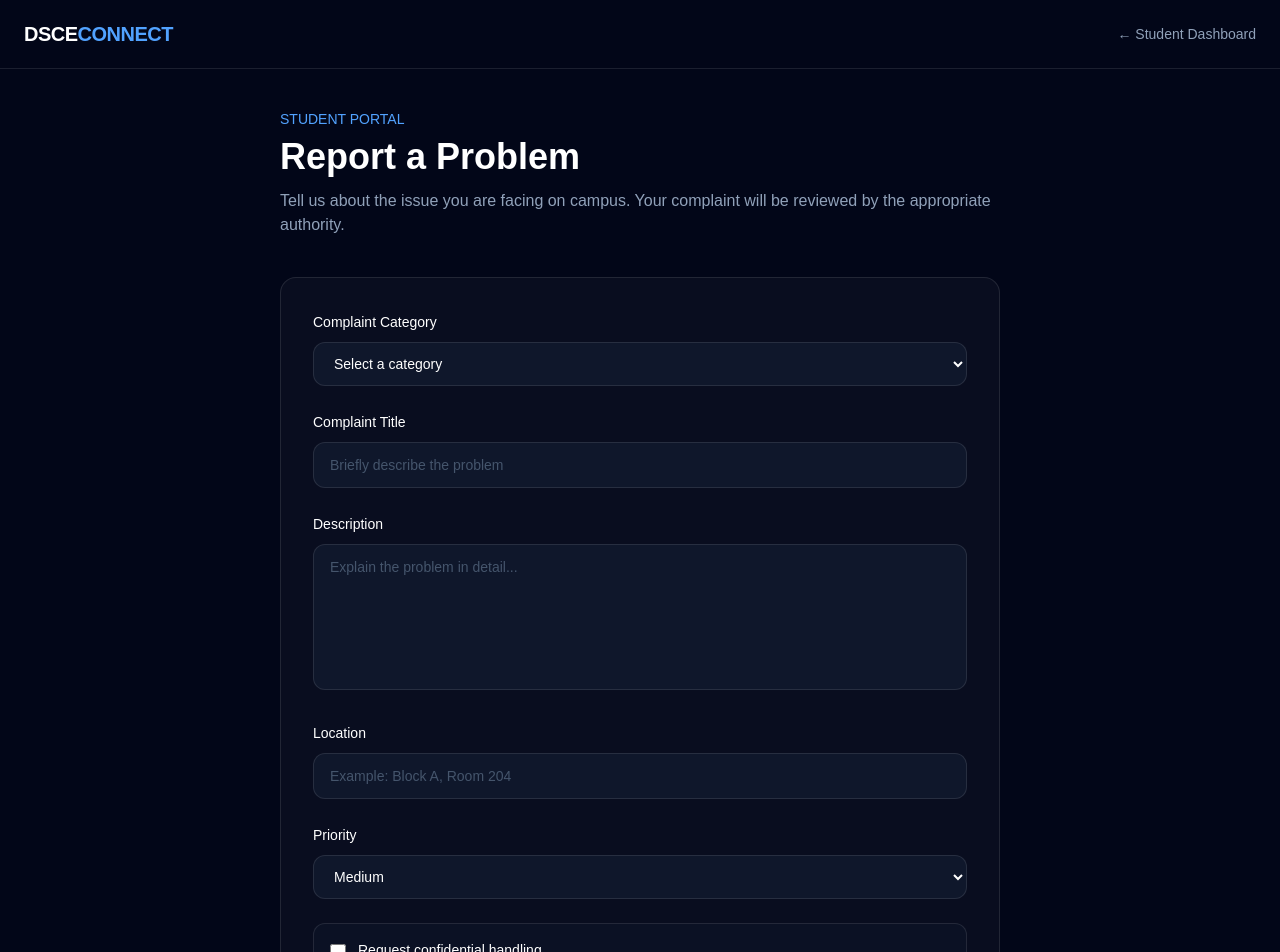
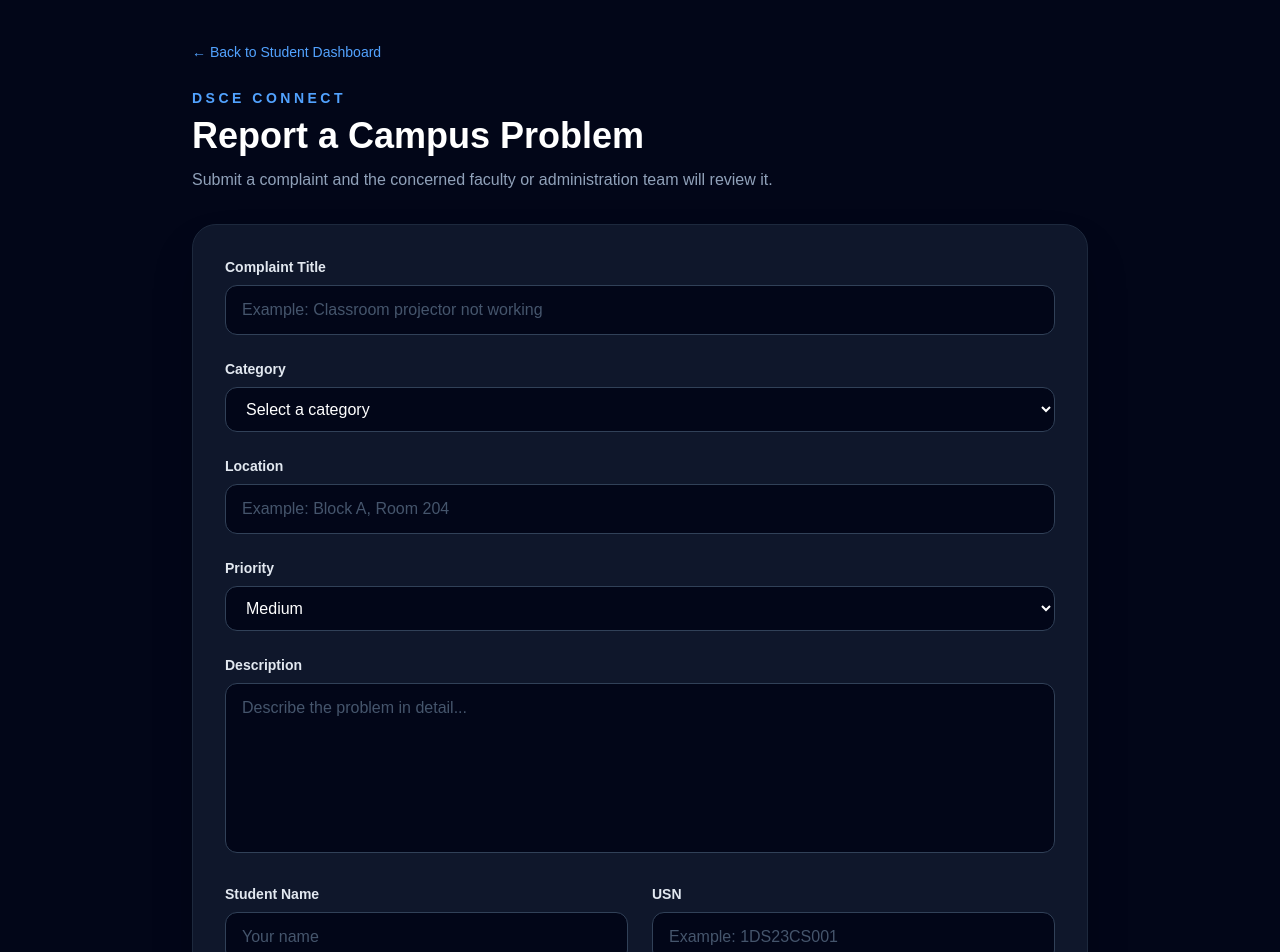
Before and after one commit to srijansathishpoojary-png/dsce-connect, a Next.js app: page /complaint in a window 1280 px wide. Shown: the top 952 px of the page. Built offline with nearby package versions, Linux system fonts and the light colour scheme.

Commit message:
Complaint page

```diff
--- a/app/complaint/page.tsx
+++ b/app/complaint/page.tsx
@@ -1,318 +1,118 @@
 "use client";
 
 import { FormEvent, useState } from "react";
-
-type Complaint = {
-  id: string;
-  title: string;
-  category: string;
-  location: string;
-  priority: "Low" | "Medium" | "High" | "Emergency";
-  description: string;
-  status: "Submitted";
-  assignedTo: string;
-  submitted: string;
-  updated: string;
-  adminNote: string;
-};
+import Link from "next/link";
 
 export default function ComplaintPage() {
   const [submitted, setSubmitted] = useState(false);
   const [ticketId, setTicketId] = useState("");
 
-  const [form, setForm] = useState({
-    category: "",
-    title: "",
-    description: "",
-    location: "",
-    priority: "Medium",
-    confidential: false,
-  });
+  function handleSubmit(event: FormEvent<HTMLFormElement>) {
+    event.preventDefault();
 
-  function handleChange(
-    e: React.ChangeEvent<
-      HTMLInputElement | HTMLTextAreaElement | HTMLSelectElement
-    >
-  ) {
-    const { name, value, type } = e.target;
+    const id = `DSCE-${Date.now().toString().slice(-6)}`;
 
-    setForm((current) => ({
-      ...current,
-      [name]:
-        type === "checkbox"
-          ? (e.target as HTMLInputElement).checked
-          : value,
-    }));
-  }
-
-  function generateTicketId() {
-    const randomNumber = Math.floor(10000 + Math.random() * 90000);
-
-    return `DSC-${new Date().getFullYear()}-${randomNumber}`;
-  }
-
-  function handleSubmit(e: FormEvent<HTMLFormElement>) {
-    e.preventDefault();
-
-    const newTicketId = generateTicketId();
-
-    const now = new Date();
-
-    const newComplaint: Complaint = {
-      id: newTicketId,
-      title: form.title,
-      category: form.category,
-      location: form.location,
-      priority: form.priority as Complaint["priority"],
-      description: form.description,
-      status: "Submitted",
-      assignedTo: "Unassigned",
-      submitted: now.toLocaleString(),
-      updated: now.toLocaleString(),
-      adminNote: "Your complaint has been successfully submitted.",
-    };
-
-    /*
-      Store the new complaint in browser storage.
-      This is temporary. Later we will replace this
-      with a real database.
-    */
-
-    const existingComplaints =
-      JSON.parse(
-        localStorage.getItem("dsce_complaints") || "[]"
-      ) as Complaint[];
-
-    localStorage.setItem(
-      "dsce_complaints",
-      JSON.stringify([
-        newComplaint,
-        ...existingComplaints,
-      ])
-    );
-
-    setTicketId(newTicketId);
+    setTicketId(id);
     setSubmitted(true);
   }
 
   if (submitted) {
     return (
-      <main className="min-h-screen bg-slate-950 text-white">
-
-        {/* HEADER */}
-
-        <header className="border-b border-white/10">
-
-          <div className="mx-auto flex max-w-7xl items-center justify-between px-6 py-5">
-
-            <a
-              href="/"
-              className="text-xl font-bold tracking-tight"
+      <main className="min-h-screen bg-slate-950 px-6 py-12 text-white">
+        <div className="mx-auto max-w-2xl">
+          <div className="mb-8">
+            <Link
+              href="/student"
+              className="text-sm text-blue-400 hover:text-blue-300"
             >
-              DSCE<span className="text-blue-400">CONNECT</span>
-            </a>
-
-            <a
-              href="/student"
-              className="text-sm text-slate-400 hover:text-white"
-            >
-              ← Student Dashboard
-            </a>
-
+              ← Back to Student Dashboard
+            </Link>
           </div>
 
-        </header>
-
-        {/* SUCCESS */}
-
-        <div className="mx-auto flex min-h-[80vh] max-w-2xl items-center justify-center px-6">
-
-          <div className="w-full rounded-3xl border border-green-400/20 bg-green-400/[0.04] p-8 text-center sm:p-12">
-
-            <div className="mx-auto flex h-20 w-20 items-center justify-center rounded-full bg-green-500/10 text-4xl">
+          <div className="rounded-3xl border border-emerald-500/30 bg-slate-900 p-8 text-center shadow-2xl">
+            <div className="mx-auto mb-6 flex h-16 w-16 items-center justify-center rounded-full bg-emerald-500/20 text-3xl">
               ✓
             </div>
 
-            <p className="mt-6 text-sm font-medium text-green-400">
-              COMPLAINT SUBMITTED
+            <h1 className="text-3xl font-bold">
+              Complaint Submitted Successfully
+            </h1>
+
+            <p className="mt-3 text-slate-400">
+              Your complaint has been registered with DSCE Connect.
             </p>
 
-            <h1 className="mt-2 text-3xl font-bold">
-              Your complaint has been submitted
-            </h1>
+            <div className="mt-8 rounded-2xl border border-blue-500/30 bg-blue-500/10 p-6">
+              <p className="text-sm text-slate-400">Your Ticket ID</p>
 
-            <p className="mx-auto mt-4 max-w-lg text-slate-400">
-              Your complaint has been successfully recorded.
-              Keep your ticket ID to track its progress.
-            </p>
-
-            {/* TICKET ID */}
-
-            <div className="mt-8 rounded-2xl border border-white/10 bg-slate-900 p-6">
-
-              <p className="text-xs font-medium text-slate-500">
-                YOUR TICKET ID
-              </p>
-
-              <p className="mt-3 text-2xl font-bold tracking-wider text-blue-400">
+              <p className="mt-2 text-3xl font-bold tracking-wider text-blue-400">
                 {ticketId}
               </p>
-
             </div>
 
-            {/* ACTIONS */}
+            <div className="mt-8 flex flex-col gap-3 sm:flex-row sm:justify-center">
+              <Link
+                href="/student"
+                className="rounded-xl bg-blue-500 px-6 py-3 font-semibold transition hover:bg-blue-600"
+              >
+                Go to Dashboard
+              </Link>
 
-            <div className="mt-8 grid gap-3 sm:grid-cols-2">
-
-              <a
-                href="/student/tickets"
-                className="rounded-xl bg-blue-500 px-5 py-3 font-semibold transition hover:bg-blue-400"
+              <button
+                onClick={() => {
+                  setSubmitted(false);
+                  setTicketId("");
+                }}
+                className="rounded-xl border border-slate-700 px-6 py-3 font-semibold transition hover:bg-slate-800"
               >
-                Track My Complaint
-              </a>
-
-              <a
-                href="/student"
-                className="rounded-xl border border-white/10 px-5 py-3 font-semibold transition hover:bg-white/[0.05]"
-              >
-                Student Dashboard
-              </a>
-
+                Submit Another Complaint
+              </button>
             </div>
-
           </div>
-
         </div>
-
       </main>
     );
   }
 
   return (
-    <main className="min-h-screen bg-slate-950 text-white">
+    <main className="min-h-screen bg-slate-950 px-6 py-10 text-white">
+      <div className="mx-auto max-w-4xl">
+        {/* Header */}
+        <div className="mb-8">
+          <Link
+            href="/student"
+            className="text-sm text-blue-400 hover:text-blue-300"
+          >
+            ← Back to Student Dashboard
+          </Link>
 
-      {/* HEADER */}
+          <div className="mt-6">
+            <p className="text-sm font-semibold uppercase tracking-[0.25em] text-blue-400">
+              DSCE Connect
+            </p>
 
-      <header className="border-b border-white/10">
+            <h1 className="mt-2 text-4xl font-bold">
+              Report a Campus Problem
+            </h1>
 
-        <div className="mx-auto flex max-w-7xl items-center justify-between px-6 py-5">
-
-          <a
-            href="/"
-            className="text-xl font-bold tracking-tight"
-          >
-            DSCE<span className="text-blue-400">CONNECT</span>
-          </a>
-
-          <a
-            href="/student"
-            className="text-sm text-slate-400 transition hover:text-white"
-          >
-            ← Student Dashboard
-          </a>
-
+            <p className="mt-3 max-w-2xl text-slate-400">
+              Submit a complaint and the concerned faculty or administration
+              team will review it.
+            </p>
+          </div>
         </div>
 
-      </header>
-
-      {/* MAIN */}
-
-      <div className="mx-auto max-w-3xl px-6 py-10">
-
-        {/* TITLE */}
-
-        <section className="mb-10">
-
-          <p className="text-sm font-medium text-blue-400">
-            STUDENT PORTAL
-          </p>
-
-          <h1 className="mt-2 text-3xl font-bold sm:text-4xl">
-            Report a Problem
-          </h1>
-
-          <p className="mt-3 text-slate-400">
-            Tell us about the issue you are facing on campus.
-            Your complaint will be reviewed by the appropriate
-            authority.
-          </p>
-
-        </section>
-
-        {/* FORM */}
-
+        {/* Form */}
         <form
           onSubmit={handleSubmit}
-          className="rounded-2xl border border-white/10 bg-white/[0.03] p-6 sm:p-8"
+          className="rounded-3xl border border-slate-800 bg-slate-900 p-6 shadow-2xl sm:p-8"
         >
-
-          {/* CATEGORY */}
-
-          <div className="mb-6">
-
-            <label
-              htmlFor="category"
-              className="text-sm font-medium"
-            >
-              Complaint Category
-            </label>
-
-            <select
-              id="category"
-              name="category"
-              value={form.category}
-              onChange={handleChange}
-              required
-              className="mt-2 w-full rounded-xl border border-white/10 bg-slate-900 px-4 py-3 text-sm outline-none focus:border-blue-400"
-            >
-
-              <option value="">
-                Select a category
-              </option>
-
-              <option value="Infrastructure">
-                Infrastructure
-              </option>
-
-              <option value="Academic">
-                Academic
-              </option>
-
-              <option value="Hostel">
-                Hostel
-              </option>
-
-              <option value="Transport">
-                Transport
-              </option>
-
-              <option value="Library">
-                Library
-              </option>
-
-              <option value="Lost & Found">
-                Lost & Found
-              </option>
-
-              <option value="Security">
-                Security
-              </option>
-
-              <option value="Other">
-                Other
-              </option>
-
-            </select>
-
-          </div>
-
-          {/* TITLE */}
-
-          <div className="mb-6">
-
+          <div className="grid gap-6">
+            {/* Title */}
+            <div>
               <label
                 htmlFor="title"
-              className="text-sm font-medium"
+                className="mb-2 block text-sm font-semibold text-slate-200"
               >
                 Complaint Title
               </label>
@@ -321,46 +121,48 @@ export default function ComplaintPage() {
                 id="title"
                 name="title"
                 type="text"
-              value={form.title}
-              onChange={handleChange}
                 required
-              placeholder="Briefly describe the problem"
-              className="mt-2 w-full rounded-xl border border-white/10 bg-slate-900 px-4 py-3 text-sm outline-none placeholder:text-slate-600 focus:border-blue-400"
+                placeholder="Example: Classroom projector not working"
+                className="w-full rounded-xl border border-slate-700 bg-slate-950 px-4 py-3 text-white outline-none transition placeholder:text-slate-600 focus:border-blue-500 focus:ring-2 focus:ring-blue-500/20"
               />
-
             </div>
 
-          {/* DESCRIPTION */}
-
-          <div className="mb-6">
-
+            {/* Category */}
+            <div>
               <label
-              htmlFor="description"
-              className="text-sm font-medium"
+                htmlFor="category"
+                className="mb-2 block text-sm font-semibold text-slate-200"
               >
-              Description
+                Category
               </label>
 
-            <textarea
-              id="description"
-              name="description"
-              value={form.description}
-              onChange={handleChange}
+              <select
+                id="category"
+                name="category"
                 required
-              rows={6}
-              placeholder="Explain the problem in detail..."
-              className="mt-2 w-full resize-none rounded-xl border border-white/10 bg-slate-900 px-4 py-3 text-sm outline-none placeholder:text-slate-600 focus:border-blue-400"
-            />
-
+                defaultValue=""
+                className="w-full rounded-xl border border-slate-700 bg-slate-950 px-4 py-3 text-white outline-none transition focus:border-blue-500 focus:ring-2 focus:ring-blue-500/20"
+              >
+                <option value="" disabled>
+                  Select a category
+                </option>
+                <option value="Infrastructure">Infrastructure</option>
+                <option value="Classroom">Classroom</option>
+                <option value="Electrical">Electrical</option>
+                <option value="Internet">Internet / Wi-Fi</option>
+                <option value="Cleanliness">Cleanliness</option>
+                <option value="Hostel">Hostel</option>
+                <option value="Transport">Transport</option>
+                <option value="Academic">Academic</option>
+                <option value="Other">Other</option>
+              </select>
             </div>
 
-          {/* LOCATION */}
-
-          <div className="mb-6">
-
+            {/* Location */}
+            <div>
               <label
                 htmlFor="location"
-              className="text-sm font-medium"
+                className="mb-2 block text-sm font-semibold text-slate-200"
               >
                 Location
               </label>
@@ -369,22 +171,17 @@ export default function ComplaintPage() {
                 id="location"
                 name="location"
                 type="text"
-              value={form.location}
-              onChange={handleChange}
                 required
                 placeholder="Example: Block A, Room 204"
-              className="mt-2 w-full rounded-xl border border-white/10 bg-slate-900 px-4 py-3 text-sm outline-none placeholder:text-slate-600 focus:border-blue-400"
+                className="w-full rounded-xl border border-slate-700 bg-slate-950 px-4 py-3 text-white outline-none transition placeholder:text-slate-600 focus:border-blue-500 focus:ring-2 focus:ring-blue-500/20"
               />
-
             </div>
 
-          {/* PRIORITY */}
-
-          <div className="mb-6">
-
+            {/* Priority */}
+            <div>
               <label
                 htmlFor="priority"
-              className="text-sm font-medium"
+                className="mb-2 block text-sm font-semibold text-slate-200"
               >
                 Priority
               </label>
@@ -392,79 +189,84 @@ export default function ComplaintPage() {
               <select
                 id="priority"
                 name="priority"
-              value={form.priority}
-              onChange={handleChange}
-              className="mt-2 w-full rounded-xl border border-white/10 bg-slate-900 px-4 py-3 text-sm outline-none focus:border-blue-400"
+                defaultValue="Medium"
+                className="w-full rounded-xl border border-slate-700 bg-slate-950 px-4 py-3 text-white outline-none transition focus:border-blue-500 focus:ring-2 focus:ring-blue-500/20"
               >
-
-              <option value="Low">
-                Low
-              </option>
-
-              <option value="Medium">
-                Medium
-              </option>
-
-              <option value="High">
-                High
-              </option>
-
-              <option value="Emergency">
-                Emergency
-              </option>
-
+                <option value="Low">Low</option>
+                <option value="Medium">Medium</option>
+                <option value="High">High</option>
+                <option value="Urgent">Urgent</option>
               </select>
-
             </div>
 
-          {/* CONFIDENTIAL */}
+            {/* Description */}
+            <div>
+              <label
+                htmlFor="description"
+                className="mb-2 block text-sm font-semibold text-slate-200"
+              >
+                Description
+              </label>
 
-          <div className="mb-8 rounded-xl border border-white/10 bg-slate-900/50 p-4">
+              <textarea
+                id="description"
+                name="description"
+                required
+                rows={6}
+                placeholder="Describe the problem in detail..."
+                className="w-full resize-none rounded-xl border border-slate-700 bg-slate-950 px-4 py-3 text-white outline-none transition placeholder:text-slate-600 focus:border-blue-500 focus:ring-2 focus:ring-blue-500/20"
+              />
+            </div>
 
-            <label className="flex cursor-pointer items-start gap-3">
+            {/* Student details */}
+            <div className="grid gap-6 sm:grid-cols-2">
+              <div>
+                <label
+                  htmlFor="studentName"
+                  className="mb-2 block text-sm font-semibold text-slate-200"
+                >
+                  Student Name
+                </label>
 
                 <input
-                type="checkbox"
-                name="confidential"
-                checked={form.confidential}
-                onChange={handleChange}
-                className="mt-1 h-4 w-4"
+                  id="studentName"
+                  name="studentName"
+                  type="text"
+                  required
+                  placeholder="Your name"
+                  className="w-full rounded-xl border border-slate-700 bg-slate-950 px-4 py-3 text-white outline-none transition placeholder:text-slate-600 focus:border-blue-500 focus:ring-2 focus:ring-blue-500/20"
                 />
+              </div>
 
-              <span>
-
-                <span className="block text-sm font-medium">
-                  Request confidential handling
-                </span>
-
-                <span className="mt-1 block text-xs leading-5 text-slate-500">
-                  Ask the administration to handle the complaint
-                  with additional privacy.
-                </span>
-
-              </span>
-
+              <div>
+                <label
+                  htmlFor="usn"
+                  className="mb-2 block text-sm font-semibold text-slate-200"
+                >
+                  USN
                 </label>
 
+                <input
+                  id="usn"
+                  name="usn"
+                  type="text"
+                  required
+                  placeholder="Example: 1DS23CS001"
+                  className="w-full rounded-xl border border-slate-700 bg-slate-950 px-4 py-3 text-white outline-none transition placeholder:text-slate-600 focus:border-blue-500 focus:ring-2 focus:ring-blue-500/20"
+                />
+              </div>
             </div>
 
-          {/* SUBMIT */}
-
+            {/* Submit */}
             <button
               type="submit"
-            className="w-full rounded-xl bg-blue-500 px-5 py-3.5 font-semibold transition hover:bg-blue-400"
+              className="mt-2 w-full rounded-xl bg-gradient-to-r from-blue-500 to-cyan-400 px-6 py-4 font-bold text-white shadow-lg shadow-blue-500/20 transition hover:scale-[1.01] hover:from-blue-600 hover:to-cyan-500"
             >
-            Submit Complaint
+              Submit Complaint 🚀
             </button>
-
-          <p className="mt-4 text-center text-xs text-slate-600">
-            You will receive a unique ticket ID after submission.
-          </p>
-
+          </div>
         </form>
-
       </div>
-
     </main>
   );
 }
```
Lines whose indentation alone changed are shown as unchanged.
